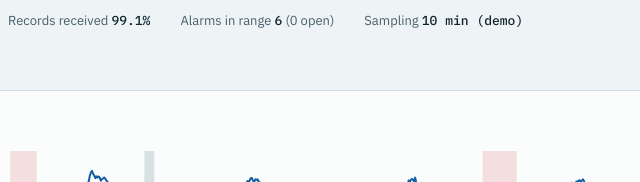
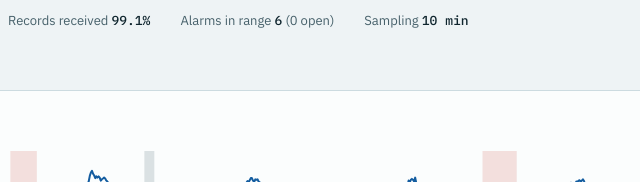
Before and after one commit to Itsken-the-average/PondSense, a plain HTML site: page index.html in a window 1280 px wide. Shown: the part 384-566 px from the top of the page, 351-991 px from the left. Drawn offline with Linux system fonts and the light colour scheme.

Commit message:
Update index.html
----

```diff
--- a/index.html
+++ b/index.html
@@ -283,7 +283,7 @@ function alarmsInRange(){const t0=END-state.range*3600000;return alarms.filter(a
 function renderStrip(){
   const sub=view(), got=sub.filter(r=>!r.missing).length, pct=(got/sub.length*100).toFixed(1), al=alarmsInRange();
   const open=al.filter(a=>a.endTs===null).length;
-  $('#strip').innerHTML=`<span>Station <b>Online</b></span><span>Last record <b>${fDT.format(recs[N-1].ts)}</b></span><span>Records received <b>${pct}%</b></span><span>Alarms in range <b>${al.length}</b> (${open} open)</span><span>Sampling <b>10 min (demo)</b></span>`;
+  $('#strip').innerHTML=`<span>Station <b>Online</b></span><span>Last record <b>${fDT.format(recs[N-1].ts)}</b></span><span>Records received <b>${pct}%</b></span><span>Alarms in range <b>${al.length}</b> (${open} open)</span><span>Sampling <b>10 min </b></span>`;
 }
 function dur(ms){const m=Math.round(ms/60000),h=Math.floor(m/60);return h?`${h} h ${String(m%60).padStart(2,'0')} min`:`${m} min`}
 function renderAlarms(){
```
